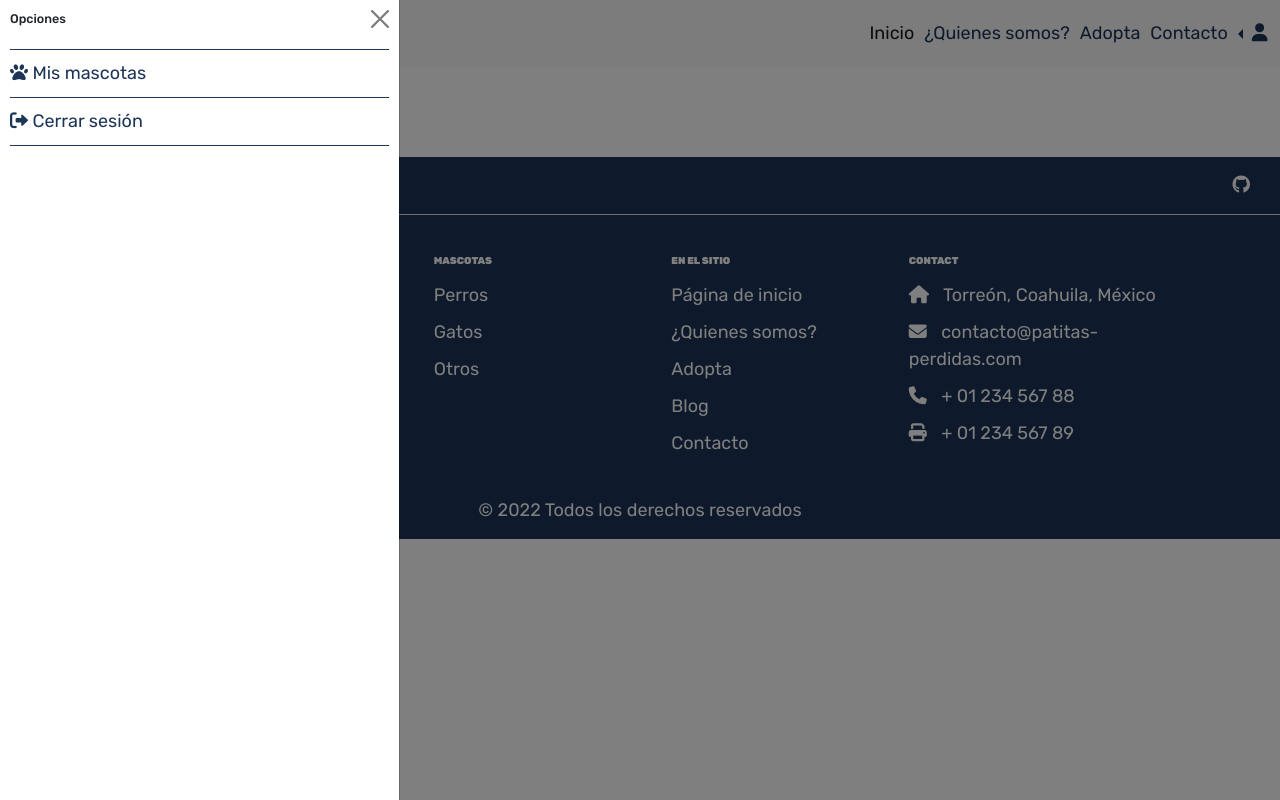
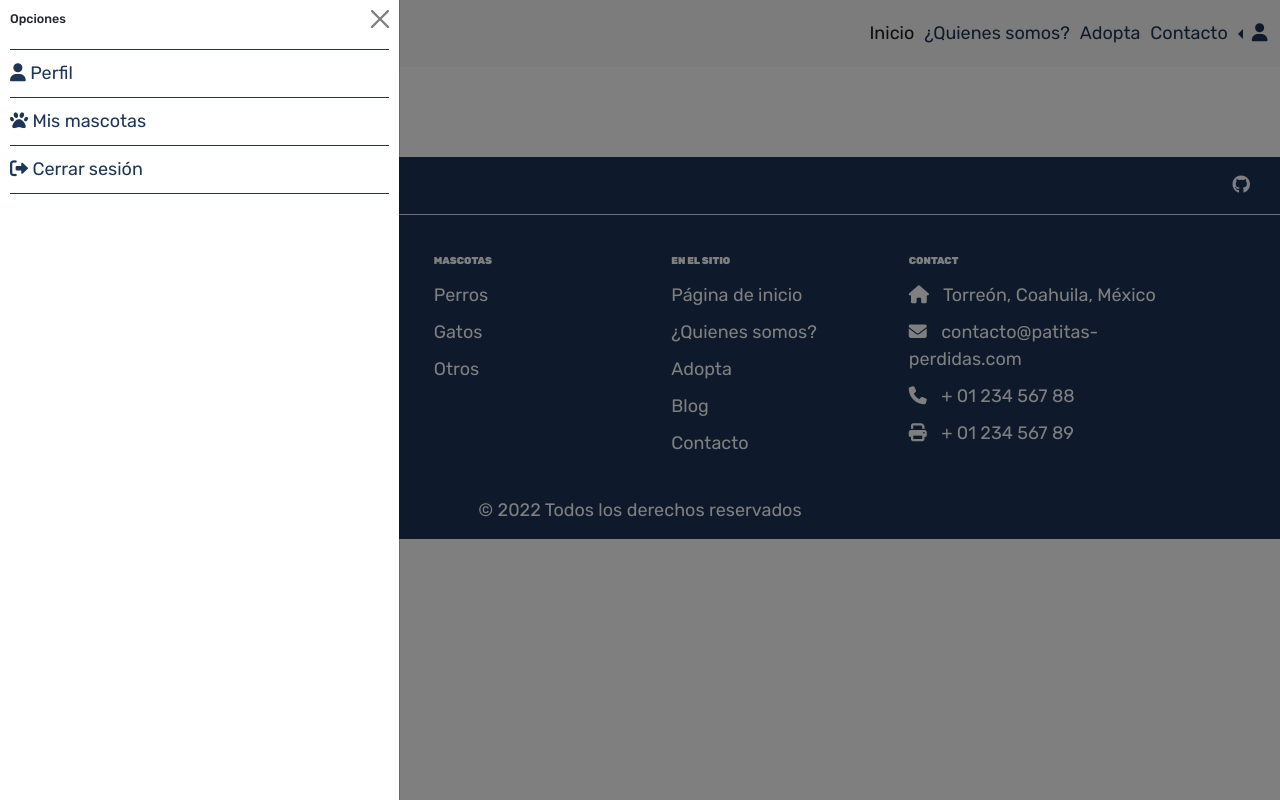
Before and after one commit to uzieeel-m/patitas-perdidas-django, a Django app: page /mascotas/mis-mascotas in a window 1280 px wide, after a click that opens the changed part. Run offline with Django 4.2, Linux system fonts and the light colour scheme; data that the repository does not hold is empty; parts of the project's set-up code (start-up, migrations or seed data) failed here and were passed over.

Commit message:
ultimos cambios

```diff
--- a/static/css/styles.css
+++ b/static/css/styles.css
@@ -143,6 +143,7 @@ input:not([type="submit"]){
 }
 .boton-flotante{
   color: #f1faee;
+  content: ">";
   font-size: 2rem;
   left: 0;
   position: fixed;
--- a/templates/_base.html
+++ b/templates/_base.html
@@ -92,7 +92,7 @@
             <a href="" class="me-4 text-reset">
               <i class="fab fa-linkedin"></i>
             </a> -->
-            <a href="" class="me-4 text-reset">
+            <a href="https://github.com/uzieeel-m/patitas-perdidas-django" target="_blank" class="me-4 text-reset">
               <i class="fab fa-github"></i>
             </a>
           </div>
--- a/templates/account/email_confirm.html
+++ b/templates/account/email_confirm.html
@@ -4,13 +4,13 @@
 {% load account %}
 
 {% block head_title %}
-    {% trans "Confirme su dirección de correo" %}
+    {% blocktrans "Confirme su dirección de correo" %}{% endblocktrans %}
 {% endblock head_title %}
 
 
 {% block content %}
 <div class="container mt-3 mb-3">
-    <h1>{% trans 'Confirme su dirección de correo' %}</h1>
+    <h1>{% blocktrans 'Confirme su dirección de correo' %}</h1>
     {% if confirmation %}
         {% user_display confirmation.email_address.user as user_display %}
             <p>Por favor confirme que <a href="mailto: {{email}}">{{email}}</a> es una dirección de correo para el usuario {{user_display}}. </p>
--- a/templates/index.html
+++ b/templates/index.html
@@ -8,8 +8,8 @@
       <button type="button" data-bs-target="#carouselExampleCaptions" data-bs-slide-to="0" class="active" aria-current="true" aria-label="Slide 1"></button>
       <button type="button" data-bs-target="#carouselExampleCaptions" data-bs-slide-to="1" aria-label="Slide 2"></button>
       <button type="button" data-bs-target="#carouselExampleCaptions" data-bs-slide-to="2" aria-label="Slide 3"></button>
-      <button type="button" data-bs-target="#carouselExampleCaptions" data-bs-slide-to="3" aria-label="Slide 3"></button>
-      <button type="button" data-bs-target="#carouselExampleCaptions" data-bs-slide-to="0" aria-label="Slide 4"></button>
+      <!-- <button type="button" data-bs-target="#carouselExampleCaptions" data-bs-slide-to="3" aria-label="Slide 3"></button>
+      <button type="button" data-bs-target="#carouselExampleCaptions" data-bs-slide-to="0" aria-label="Slide 4"></button> -->
     </div>
     <div class="carousel-inner">
         <!-- Sección Inicio -->
--- a/templates/mascotas/editar_mascota.html
+++ b/templates/mascotas/editar_mascota.html
@@ -8,7 +8,7 @@
         <form method="post">
             {% csrf_token %}
             {{form | crispy}}
-            <a href="{% url 'mis-mascotas' %}"><i class="fa-solid fa-ban mr-2"></i>Cancelar</a>
+            <a href="{% url 'mis-mascotas' %}" class="btn boton boton-rojo"><i class="fa-solid fa-ban mr-2"></i>Cancelar</a>
             <button type="submit" class="btn boton"><i class="fa-solid fa-floppy-disk mr-2"></i>Guardar</button>
         </form>
     </div>
--- a/templates/mascotas/mis_mascotas.html
+++ b/templates/mascotas/mis_mascotas.html
@@ -6,7 +6,7 @@
 {% block content %}
     <!-- sidebar opciones (se muestra cuando se clickea el boton)-->
     <a class="boton-flotante" data-bs-toggle="offcanvas" href="#offcanvasExample" role="button" aria-controls="offcanvasExample">
-        <i class="fa-solid fa-chevron-right" style="color: #1d3557;"></i>
+        <i class="fa-solid fa-chevron-right" style="color: white;"></i>
     </a>
     <!-- <button class="btn btn-primary" type="button" data-bs-toggle="offcanvas" data-bs-target="#offcanvasExample" aria-controls="offcanvasExample">
         Button with data-bs-target
@@ -18,6 +18,10 @@
         <button type="button" class="btn-close" data-bs-dismiss="offcanvas" aria-label="Close"></button>
         </div>
         <div class="offcanvas-body">
+
+        <div class="opcion-barra-lateral">
+            <a href="{% url 'perfil' user.pk %}"><i class="fa-solid fa-user"></i> Perfil</a>
+        </div>
 
         <div class="opcion-barra-lateral">
             <a href="{% url 'mis-mascotas' %}"><i class="fa-solid fa-paw mr-2"></i> Mis mascotas</a>
--- a/templates/usuarios/lista_usuarios.html
+++ b/templates/usuarios/lista_usuarios.html
@@ -9,7 +9,7 @@
     <div class="container mt-3 mb-3">
         <!-- sidebar opciones (se muestra cuando se clickea el boton)-->
         <a class="boton-flotante" data-bs-toggle="offcanvas" href="#offcanvasExample" role="button" aria-controls="offcanvasExample">
-        <i class="fa-solid fa-chevron-right" style="color: #1d3557;"></i>
+            <i class="fa-solid fa-chevron-right" style="color: white;"></i>
         </a>
         <div class="offcanvas offcanvas-start" tabindex="-1" id="offcanvasExample" aria-labelledby="offcanvasExampleLabel">
             <div class="offcanvas-header">
@@ -17,6 +17,10 @@
                 <button type="button" class="btn-close" data-bs-dismiss="offcanvas" aria-label="Close"></button>
             </div>
             <div class="offcanvas-body">
+
+                <div class="opcion-barra-lateral">
+                    <a href="{% url 'perfil' user.pk %}"><i class="fa-solid fa-user"></i> Perfil</a>
+                </div>
 
                 <div class="opcion-barra-lateral">
                 <a href="{% url 'mis-mascotas' %}"><i class="fa-solid fa-paw mr-2"></i> Mis mascotas</a>
```
Also changed, not shown: templates/usuarios/perfil.html (+7 -3 lines), 1 other file.
